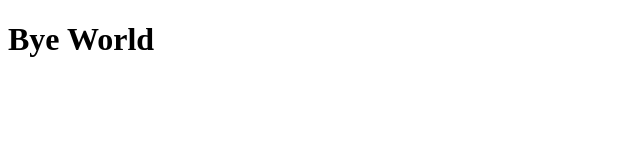
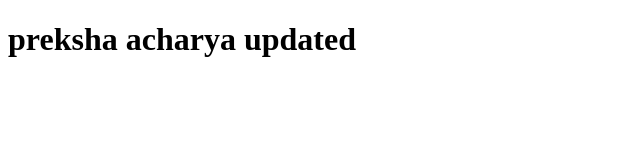
Before and after one commit to prekshaAcharya5/githubMarathon, a plain HTML site: page index.html in a window 1280 px wide. Shown: the whole page, without its empty margins (0-640 px from the left). Drawn offline with Linux system fonts and the light colour scheme.

Commit message:
preksha branch ma post gareko

```diff
--- a/index.html
+++ b/index.html
@@ -6,6 +6,6 @@
     <title>Document</title>
 </head>
 <body>
-    <h1>Bye World</h1>
+    <h1>preksha acharya updated</h1>
 </body>
 </html>
```
